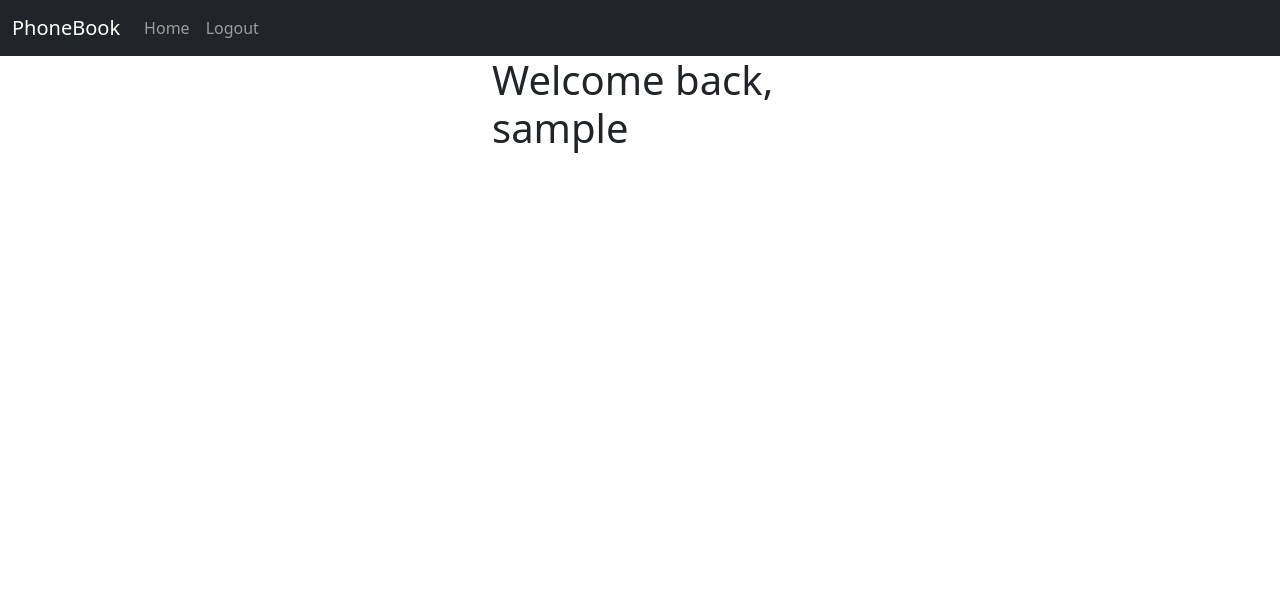
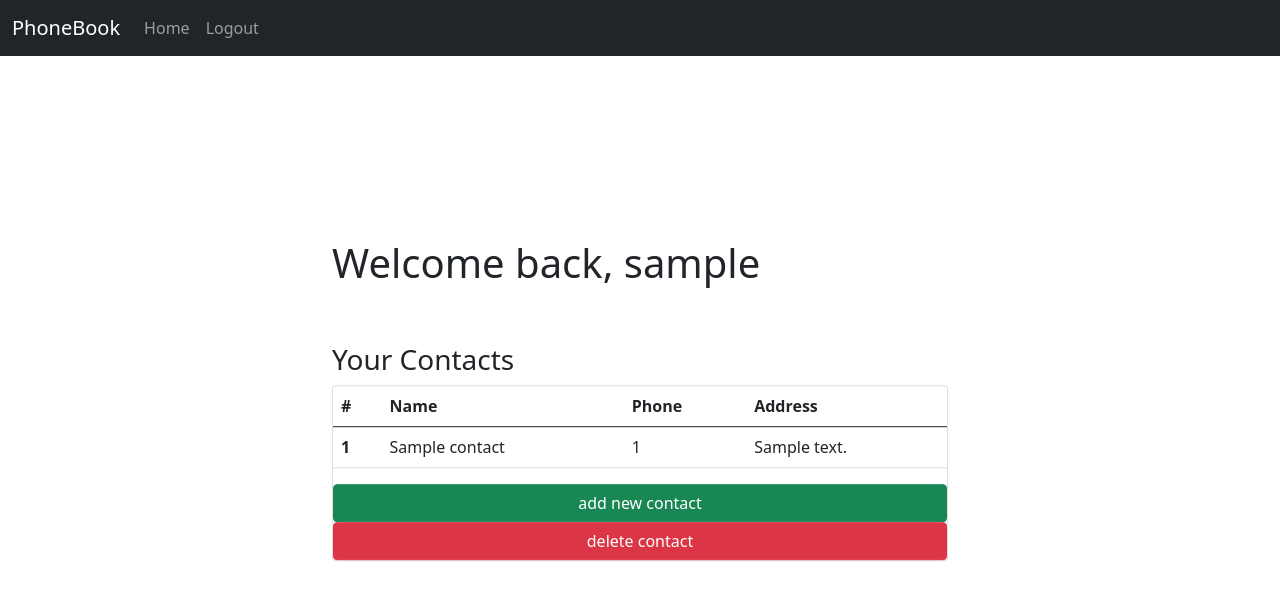
Before and after one commit to KmichaelT/PhoneBook, a Flask app: page / in a window 1280 px wide. Shown: the top 600 px of the page. Run offline with Flask 2, Linux system fonts and the light colour scheme; a user stored in the database is signed in; tables that the repository leaves empty hold one stand-in row (values such as "Sample post"); some libraries are stand-ins or nearby versions.

Commit message:
data base added

```diff
--- a/app/forms.py
+++ b/app/forms.py
@@ -1,4 +1,5 @@
 from flask_wtf import FlaskForm
+from flask_wtf.file import FileField, FileAllowed
 from wtforms import StringField, PasswordField, SubmitField
 from wtforms.validators import DataRequired, Email, EqualTo
 
@@ -19,5 +20,5 @@ class LoginForm(FlaskForm):
 class ContactForm(FlaskForm):
     name = StringField('name', validators=[DataRequired()])
     phone = StringField('phone', validators=[DataRequired()])
-    adress = StringField('adress', validators=[DataRequired()])
-    submit = SubmitField('Login')
+    address = StringField('address', validators=[DataRequired()])
+    submit = SubmitField('Add')
--- a/app/routes.py
+++ b/app/routes.py
@@ -1,13 +1,13 @@
-from app import phonebook
-from flask import render_template, redirect, url_for
+from app import phonebook, db
+from flask import render_template, redirect, url_for,flash
 from flask_login import login_user, logout_user, login_required
-from app.forms import RegisterForm, LoginForm
-from app.models import User
+from app.forms import RegisterForm, LoginForm, ContactForm
+from app.models import Contacts, User
 
 @phonebook.route('/')
 def index():
-
-    return render_template('index.html')
+    contacts=Contacts.query.all()
+    return render_template('index.html' , people=contacts)
 
 @phonebook.route('/register', methods=["GET","POST"])
 def register():
@@ -24,7 +24,7 @@ def register():
         if user_exists:
             return redirect(url_for('register'))
         # Create a new user instance using form data
-        User(username=username, email=email, password=password)
+        User(username=username,email=email, password=password)
 
         return redirect(url_for('index'))
 
@@ -61,3 +61,21 @@ def login():
 def logout():
     logout_user()
     return redirect(url_for('index'))
+
+@phonebook.route('/add_contact', methods=["GET","POST"])
+
+def add_contact():
+    form = ContactForm()
+    if form.validate_on_submit():
+        # Get the data from the form
+        name = form.name.data
+        address = form.address.data
+        phone = form.phone.data
+
+        contact=Contacts(name=name, address=address, phone=phone)
+        contact.add()
+        flash('new contact added!')
+
+        return redirect(url_for('index'))
+
+    return render_template('add_contact.html', form=form)
--- a/app/templates/base.html
+++ b/app/templates/base.html
@@ -9,14 +9,14 @@
         <link rel="stylesheet" href="https://cdnjs.cloudflare.com/ajax/libs/font-awesome/5.15.4/css/all.min.css">
         <!-- <link rel="stylesheet" href="assets/css/style.css"> -->
 
-        <title>{% block title %}Kekambas Flask{% endblock %}</title>
+        <title>{% block title %}PhoneBook{% endblock %}</title>
 
     </head>
     <body>
 
         {% include 'nav.html' %}
 
-        <div class="container w-25">
+        <div class="container w-50 position-absolute top-50 start-50 translate-middle">
             {% block content %}
 
             {% endblock %}
--- a/app/templates/index.html
+++ b/app/templates/index.html
@@ -4,8 +4,50 @@
 
 {% block content %}
 {% if current_user.is_authenticated %}
-    <h1>Welcome back, {{ current_user.username }}</h1>
+    <h1 class="pb-5">Welcome back, {{ current_user.username }}</h1>
+    <h3>Your Contacts</h1>
+        <div class="card">
+        <table class="table">
+            <thead>
+              <tr>
+                <th scope="col">#</th>
+                <th scope="col">Name</th>
+                <th scope="col">Phone</th>
+                <th scope="col">Address</th>
+              </tr>
+            </thead>
+            <tbody>
+            {% for c in people%}
+              <tr>
+                <th scope="row">{{ c.id }}</th>
+                <td>{{ c.name }}</td>
+                <td>{{ c.phone }}</td>
+                <td>{{ c.address }}</td>
+              </tr>
+            {% endfor%}
+            </tbody>
+          </table>
+          <a href="{{ url_for('add_contact') }}" class="btn btn-success">add new contact </a>
+          <a href="{{ url_for('register') }}" class="btn btn-danger">delete contact</a>
+
+        </div>
 {% else %}
-    <h1>Welcome to our shop. Please register to use our app!</h1>
+
+<div class="card text-center">
+    <div class="card-header">
+      PhoneBook
+    </div>
+    <div class="card-body">
+      <h5 class="card-title">Welcome to phonebook.</h5>
+      <p class="card-text">Please register or login to use our app!</p>
+      <a href="{{ url_for('register') }}" class="btn btn-primary">Register</a>
+      <a href="{{ url_for('login') }}" class="btn btn-primary">login</a>
+    </div>
+    <div class="card-footer text-muted">
+      thank you
+    </div>
+  </div>
+
+
 {% endif %}
 {% endblock %}
--- a/app/templates/register.html
+++ b/app/templates/register.html
@@ -7,10 +7,11 @@
 
     <form action="" method='post'>
         {{ form.csrf_token }}
-        <div class="form-group">
+        <div class="form-group ">
+
             <fieldset>
                 {{ form.username.label }}
-                {{ form.username(class='form-control', placeholder='Username') }}
+                {{ form.username(class='form-control ', placeholder='Username') }}
             </fieldset>
             <fieldset>
                 {{ form.email.label }}
```
Also changed, not shown: app/models.py (+14 -0 lines), app/templates/add_contact.html (added, +27 -0 lines), migrations/versions/b7ddbfc31f45_updated_user_table.py (renamed from migrations/versions/ff9c1642f41a_initial_migration.py, +13 -4 lines), app.db.
